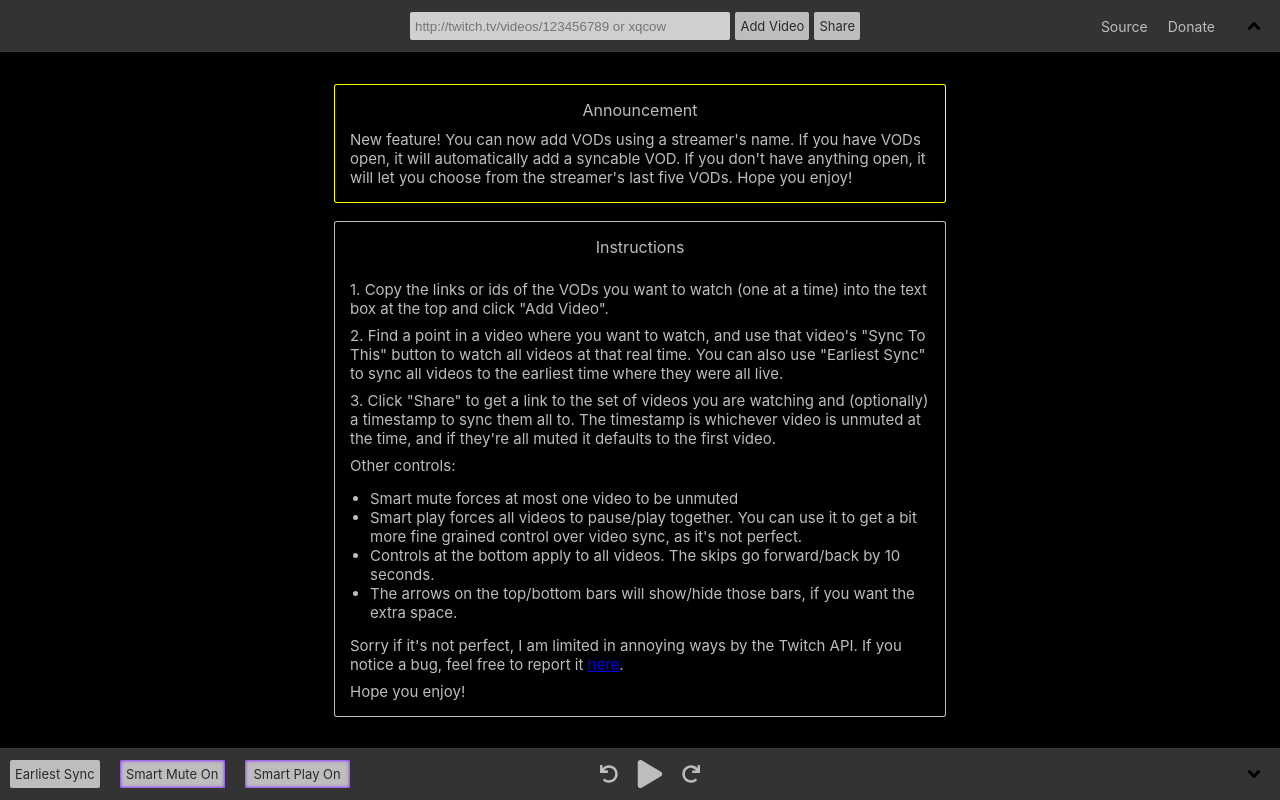
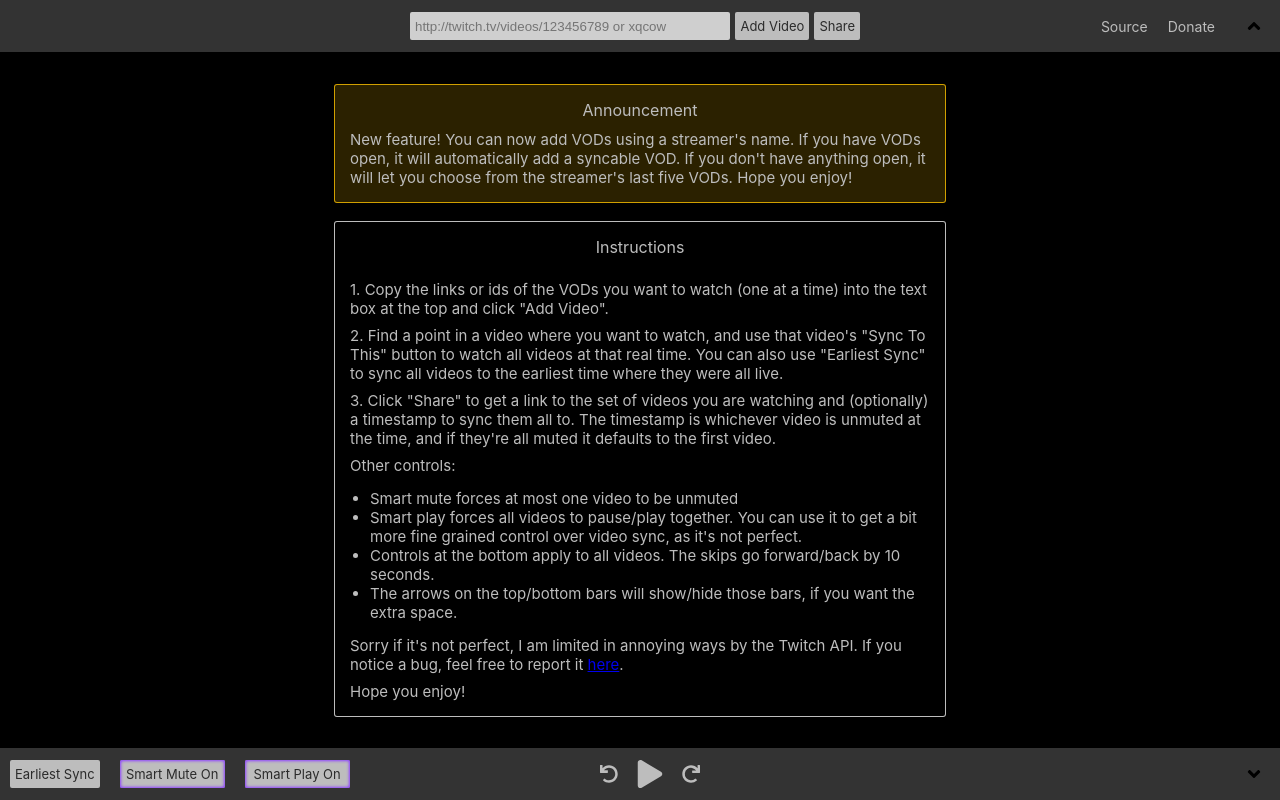
Before and after one commit to henryperson/twitchmultivod, a React (Create React App) app: page / in a window 1280 px wide. Built offline with nearby package versions, Linux system fonts and the light colour scheme.

Commit message:
changing announcement background

```diff
--- a/src/App.js
+++ b/src/App.js
@@ -928,7 +928,8 @@ function App() {
             <div
               style={{
                 color: style.link.color,
-                boxShadow: `0 0 0 1px yellow`,
+                boxShadow: `0 0 0 1px rgb(209, 160, 0)`,
+                background: "rgb(43, 33, 0)",
                 borderRadius: "2px",
                 padding: "15px",
                 display: "flex",
```
